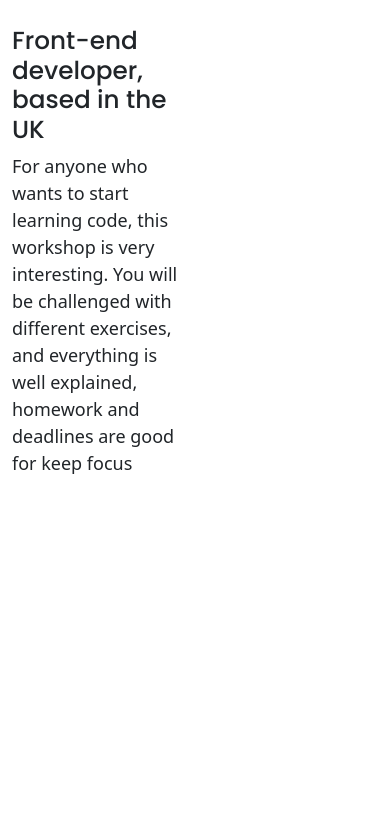
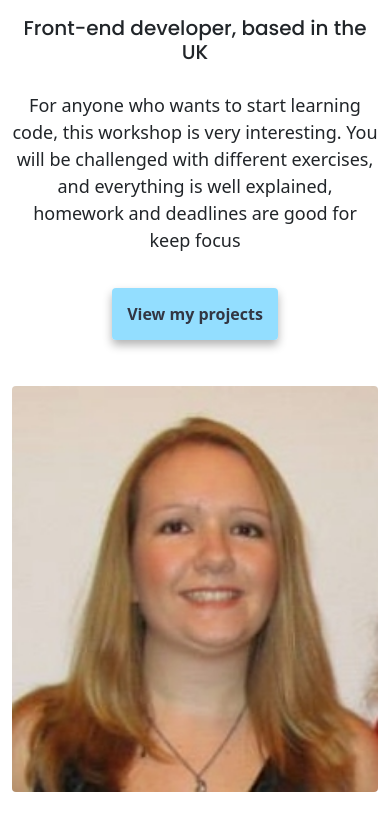
Before and after one commit to LaBren90/Portfolio-project, a plain HTML site: page about.html in a window 390 px wide. Shown: the part 196-1028 px from the top of the page. Before the commit the page ends 844 px from the top, so only its background shows below. Drawn offline with nearby package versions, Linux system fonts and the light colour scheme.

Commit message:
css & improved responsiveness for about page

```diff
--- a/about.html
+++ b/about.html
@@ -31,18 +31,24 @@
   <body>
     <div class="container">
       <div class="row">
-        <div class="col-6">
+        <div class="col-md-6">
           <h1>Laura Brennan</h1>
           <h2>Front-end developer, based in the UK</h2>
-          <p>
+          <p class="about-info mb-5">
             For anyone who wants to start learning code, this workshop is very
             interesting. You will be challenged with different exercises, and
             everything is well explained, homework and deadlines are good for
             keep focus
           </p>
+          <a href="#" class="launch-link"> View my projects </a>
         </div>
-        <div class="col-6">
-          <img src="/images/profile-picture.jpg" alt="Profile picture" />
+        <div class="col-md-6">
+          <img
+            src="/images/profile-picture.jpg"
+            class="img-fluid rounded"
+            alt="Profile picture"
+            id="profile-picture"
+          />
         </div>
       </div>
     </div>
--- a/src/style.css
+++ b/src/style.css
@@ -56,12 +56,33 @@ p {
   font-size: 24px;
 }
 
-img {
+#weather-image,
+#knitting-image,
+#dictionary-image {
   width: 400px;
 }
 
+.container {
+  margin-top: 150px;
+}
+
+.container h1 {
+  font-size: 60px;
+}
+.container h2 {
+  padding-top: 20px;
+  padding-bottom: 20px;
+  font-size: 20px;
+}
+
+#profile-picture {
+  width: 400px;
+}
+.about-info {
+  font-size: 18px;
+}
 @media (max-width: 576px) {
-  h2 {
+  .hero h2 {
     padding-top: 50px;
   }
   h1 {
@@ -70,8 +91,18 @@ img {
   h3 {
     max-width: 400px;
   }
-  img {
+  .homepage content img {
     display: none;
+  }
+  .container {
+    margin-top: 20px;
+    text-align: center;
+  }
+
+  .container img {
+    margin-top: 40px;
+    margin-bottom: 40px;
+    max-width: 200 px;
   }
 }
 
@@ -79,4 +110,7 @@ img {
   p {
     font-size: 18px;
   }
+  #profile-picture {
+    margin-top: 60px;
+  }
 }
```
